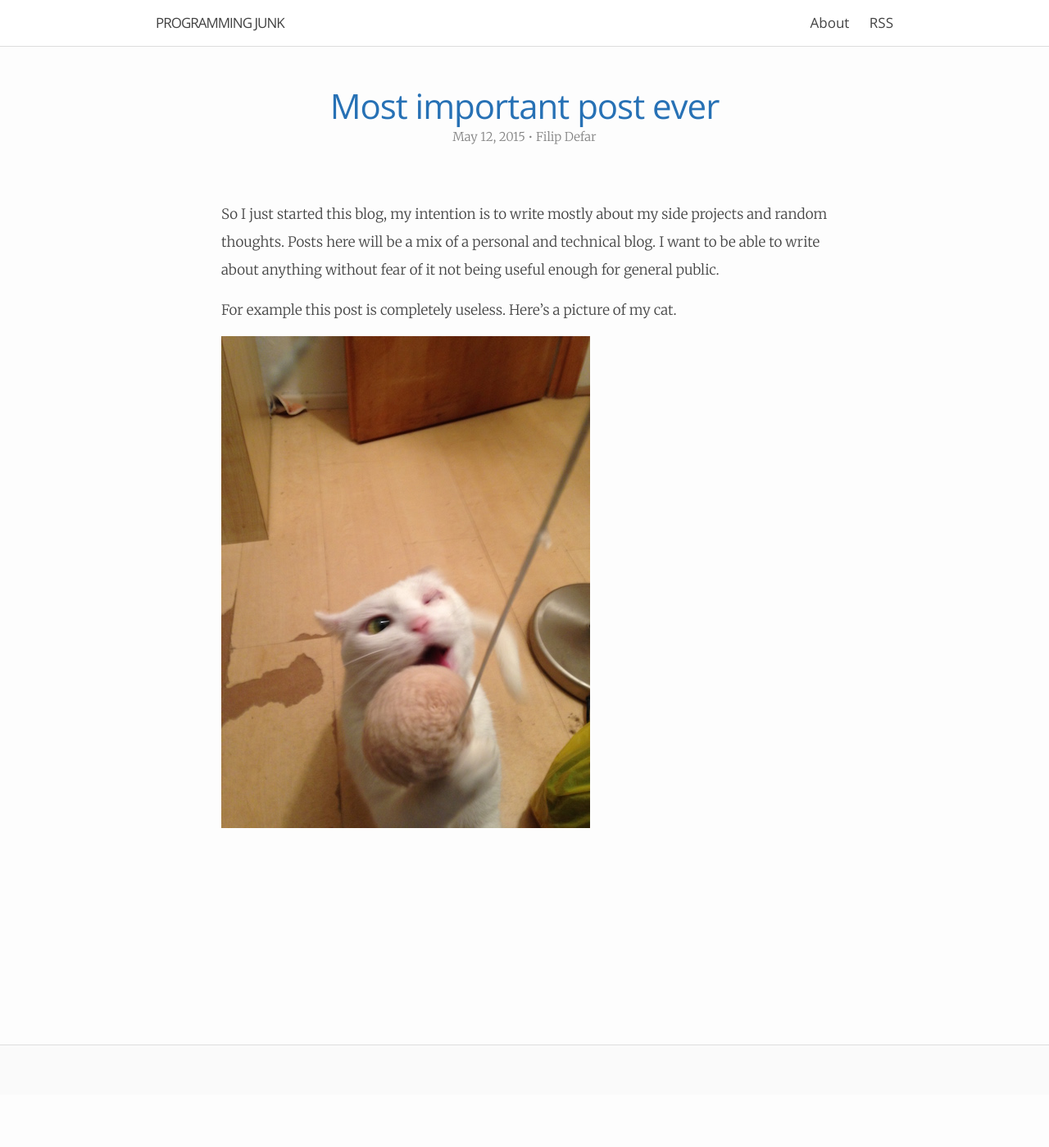
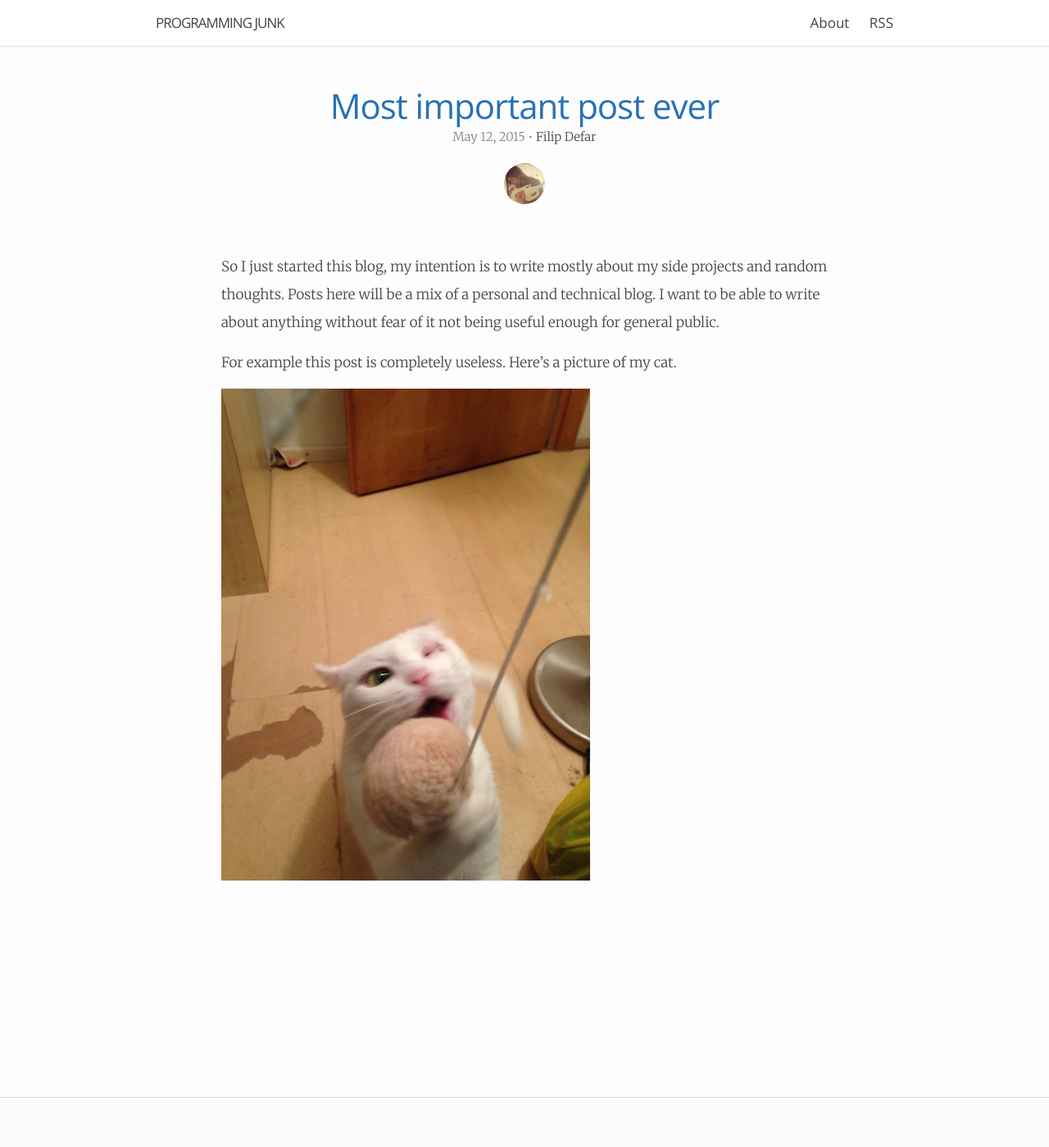
Before and after one commit to dabrorius/dabrorius.github.io, a Jekyll site: the page built from _posts/2015-05-12-hello-world.markdown, in a window 1280 px wide. Shown: the whole page at 82% size. Built offline with Jekyll 4.4.1, drawn with Linux system fonts in a browser that asks for light colours; before the commit the page ends 1335 px from its top, so only the background shows below that.

Commit message:
New writer info

```diff
--- a/_layouts/post.html
+++ b/_layouts/post.html
@@ -5,7 +5,10 @@ layout: default
 
   <header class="post-header">
     <h1 class="post-title">{{ page.title }}</h1>
-    <div class="post-meta">{{ page.date | date: "%b %-d, %Y" }}{% if page.author %} • {{ page.author }}{% endif %}{% if page.meta %} • {{ page.meta }}{% endif %}</div>
+    <div class="post-meta">
+      {{ page.date | date: "%b %-d, %Y" }}{% if page.author %} • <a href="/about">{{ page.author }}</a>{% endif %}{% if page.meta %} • {{ page.meta }}{% endif %}
+      <img src="/images/mini-me.jpg" id="mini-me">
+    </div>
   </header>
 
   <article class="post-content">
--- a/_sass/_base.scss
+++ b/_sass/_base.scss
@@ -14,6 +14,13 @@ dl, dd, ol, ul, figure {
 
 #selfie {
   width: 300px;
+}
+
+#mini-me {
+  width: 50px;
+  border-radius: 50%;
+  margin: 1em auto;
+  display: block;
 }
 
 /**
--- a/_sass/_layout.scss
+++ b/_sass/_layout.scss
@@ -205,6 +205,12 @@
     color: $grey-color;
     text-align: center;
     margin-bottom: 4em;
+    a {
+      text-decoration: none;
+    }
+    a:hover {
+      text-decoration: underline;
+    }
 }
 .post-meta-index {
     font-size: $small-font-size;
```
